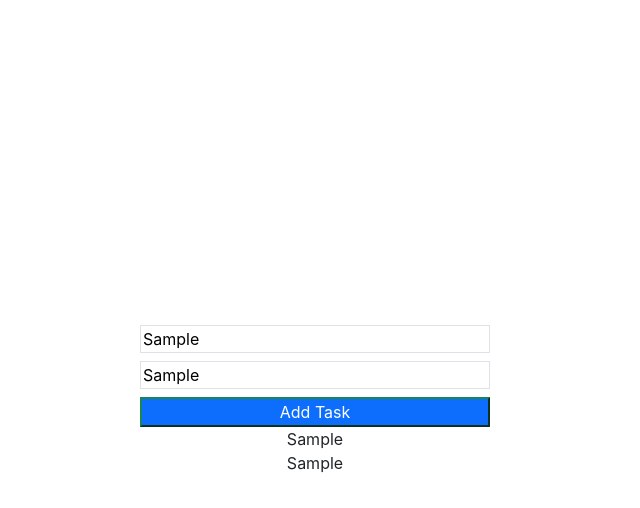
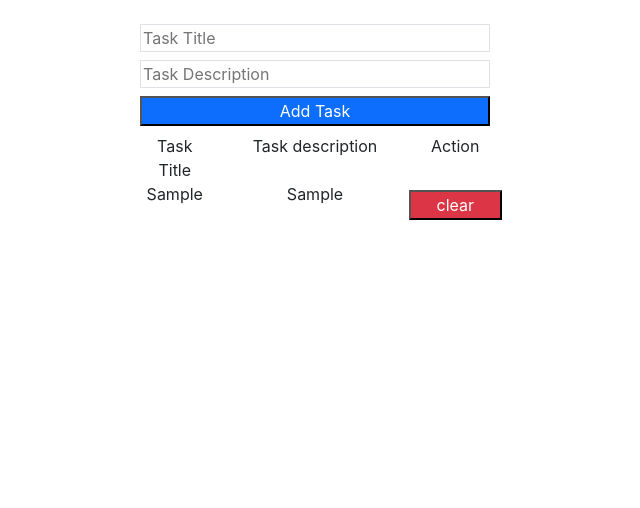
Before and after one commit to sumitkumar14/react-demo, a React (Create React App) app: page / in a window 1280 px wide. Both pictures are taken after typing "Sample", "Sample" into the empty fields and a click on the button "Add Task". Shown: the top 508 px of the page, without its empty margins (325-965 px from the left). Built offline with nearby package versions, Linux system fonts and the light colour scheme.

Commit message:
clear task added

```diff
--- a/src/components/AddTask.js
+++ b/src/components/AddTask.js
@@ -1,6 +1,7 @@
-import React from "react";
-import {useDispatch, useSelector} from "react-redux";
-import {addTask, updateTaskDescription, updateTaskTitle} from "../store/taskActions.js";
+import React, {useRef}  from "react";
+import { useDispatch, useSelector } from "react-redux";
+import TaskComponent from './TaskComponent.js'
+import { addTask, clearTask, updateTaskDescription, updateTaskTitle } from "../store/taskActions.js";
 
 const styles = {
     taskContainer: {
@@ -10,11 +11,13 @@ const styles = {
     },
     mainContainer: {
         textAlign: '-webkit-center',
-        height:"100vh"
+        height: "100vh"
     }
 }
 
 function AddTasks() {
+    const titleRef = useRef(null);
+    const descRef = useRef(null);
     const dispatch = useDispatch();
     const taskTitle = useSelector(state => state.task.taskTitle)
     const taskDescription = useSelector(state => state.task.taskDescription)
@@ -24,20 +27,34 @@ function AddTasks() {
         const task = {
             title: taskTitle,
             description: taskDescription,
+            id: Date.now(),
         }
+        titleRef.current.value = "";
+        descRef.current.value = "";
+
         dispatch(addTask(task))
+    };
+    const onClearTask = (id) => {
+       window.alert(id);
+        dispatch(clearTask(id))
     };
     const onTaskTitleChange = (e) => dispatch(updateTaskTitle(e.target.value))
     const onTaskDescriptionChange = (e) => dispatch(updateTaskDescription(e.target.value))
 
     return (
-        <div className="d-flex justify-content-center align-items-center" style={styles.mainContainer}>
+        <div className="d-flex justify-content-center mt-4" style={styles.mainContainer}>
             <div style={styles.taskContainer}>
-                <input type="text" className="border" placeholder="Task Title" onChange={onTaskTitleChange}  />
-                <input type="text" className="border mt-2" placeholder="Task Description" onChange={onTaskDescriptionChange}
-                        />
-                <button className="border-success mt-2 text-white bg-primary" onClick={onAddTask}>Add Task</button>
-                {tasks.map(task => <><div>{task.title}</div><div>{task.description}</div></>)}
+                <input type="text" ref={titleRef} className="border" placeholder="Task Title" onChange={onTaskTitleChange} />
+                <input type="text" ref={descRef} className="border mt-2" placeholder="Task Description" onChange={onTaskDescriptionChange}
+                />
+                <button className="mt-2 text-white bg-primary" onClick={onAddTask}>Add Task</button>
+                <div className="row mt-2">
+                <div className="font-weight-bold col-3 pr-2">Task Title</div>
+                    <div className="font-weight-bold col-6 pr-2">Task description</div>
+                    <div className="font-weight-bold col-3 pr-2">Action</div>
+                </div>
+                {tasks.map(task => <TaskComponent task={task} id={task.id} onClear={onClearTask}/>
+                )}
             </div>
         </div>
     );
--- /dev/null
+++ b/src/components/TaskComponent.js
@@ -0,0 +1,9 @@
+function TaskComponent({ task, id, onClear }) {
+    return <>
+        <div className="row">
+            <div className="font-weight-bold col-3 pr-2">{task.title}</div>
+            <div className="font-weight-bold col-6 pr-2">{task.description}</div>
+            <button className="mt-2 text-white bg-danger col-3" onClick={() => onClear(id)}>clear</button>
+        </div></>
+}
+export default TaskComponent;
--- a/src/store/taskActionTypes.js
+++ b/src/store/taskActionTypes.js
@@ -1,3 +1,4 @@
 export const ADD_TASK = "ADD_TASK";
 export const UPDATE_TASK_TITLE = "UPDATE_TASK_TITLE";
 export const UPDATE_TASK_DESCRIPTION = "UPDATE_TASK_DESCRIPTION";
+export const CLEAR_TASK = "CLEAR_TASK";
--- a/src/store/taskActions.js
+++ b/src/store/taskActions.js
@@ -1,9 +1,16 @@
-import {ADD_TASK, UPDATE_TASK_DESCRIPTION, UPDATE_TASK_TITLE} from "./taskActionTypes";
+import {ADD_TASK, CLEAR_TASK, UPDATE_TASK_DESCRIPTION, UPDATE_TASK_TITLE} from "./taskActionTypes";
 
 export const addTask = (task) => {
     return {
         type: ADD_TASK,
         payload: task,
+    };
+};
+
+export const clearTask = (id) => {
+    return {
+        type: CLEAR_TASK,
+        payload: id,
     };
 };
 
--- a/src/store/taskReducer.js
+++ b/src/store/taskReducer.js
@@ -1,4 +1,4 @@
-import {ADD_TASK, UPDATE_TASK_DESCRIPTION, UPDATE_TASK_TITLE} from "./taskActionTypes";
+import { ADD_TASK, CLEAR_TASK, UPDATE_TASK_DESCRIPTION, UPDATE_TASK_TITLE } from "./taskActionTypes";
 
 const initialState = {
     tasks: [],
@@ -14,6 +14,11 @@ const taskReducer = (state = initialState, action) => {
                 tasks: [...state.tasks, action.payload],
                 taskTitle: "",
                 taskDescription: ""
+            };
+        case CLEAR_TASK:
+            return {
+                ...state,
+                tasks: [...state.tasks.filter(x => x.id !== action.payload)],
             };
         case UPDATE_TASK_TITLE:
             return {
```
Also changed, not shown: src/components/AppBar.js (added).
